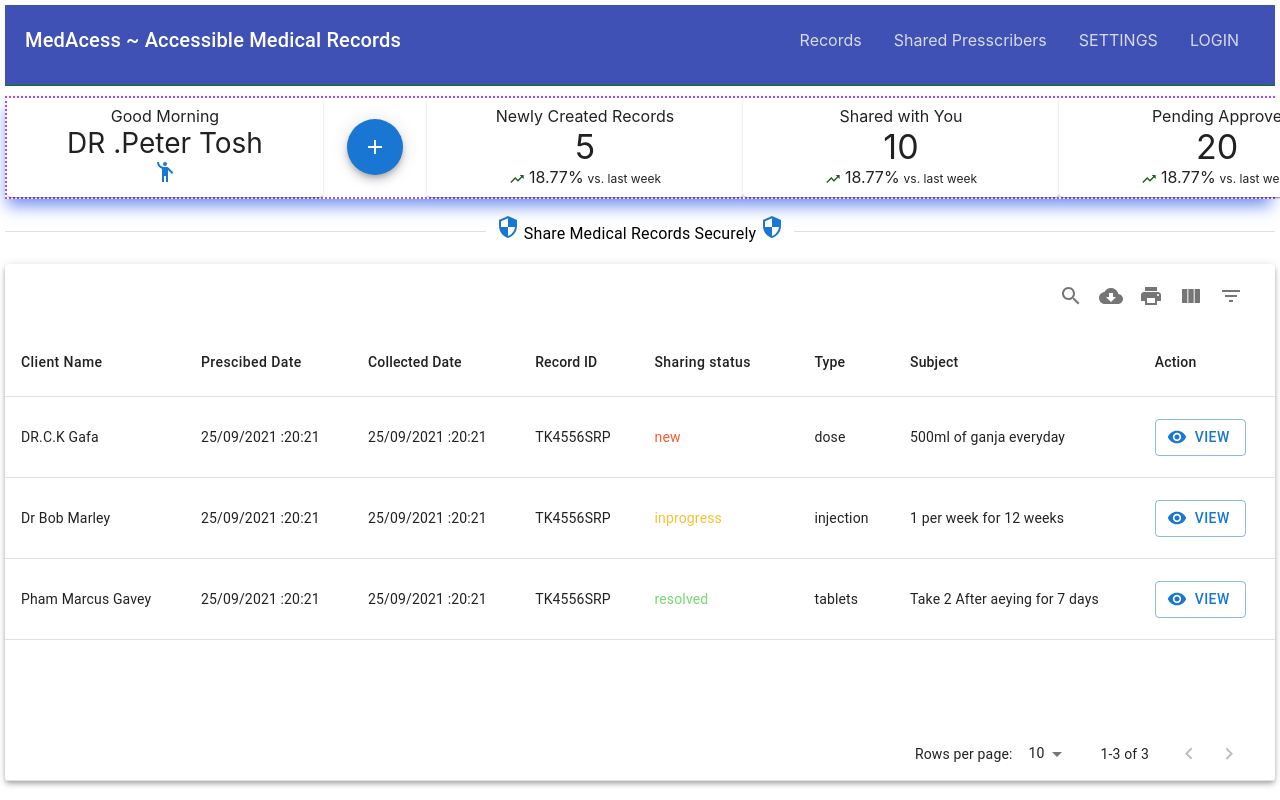
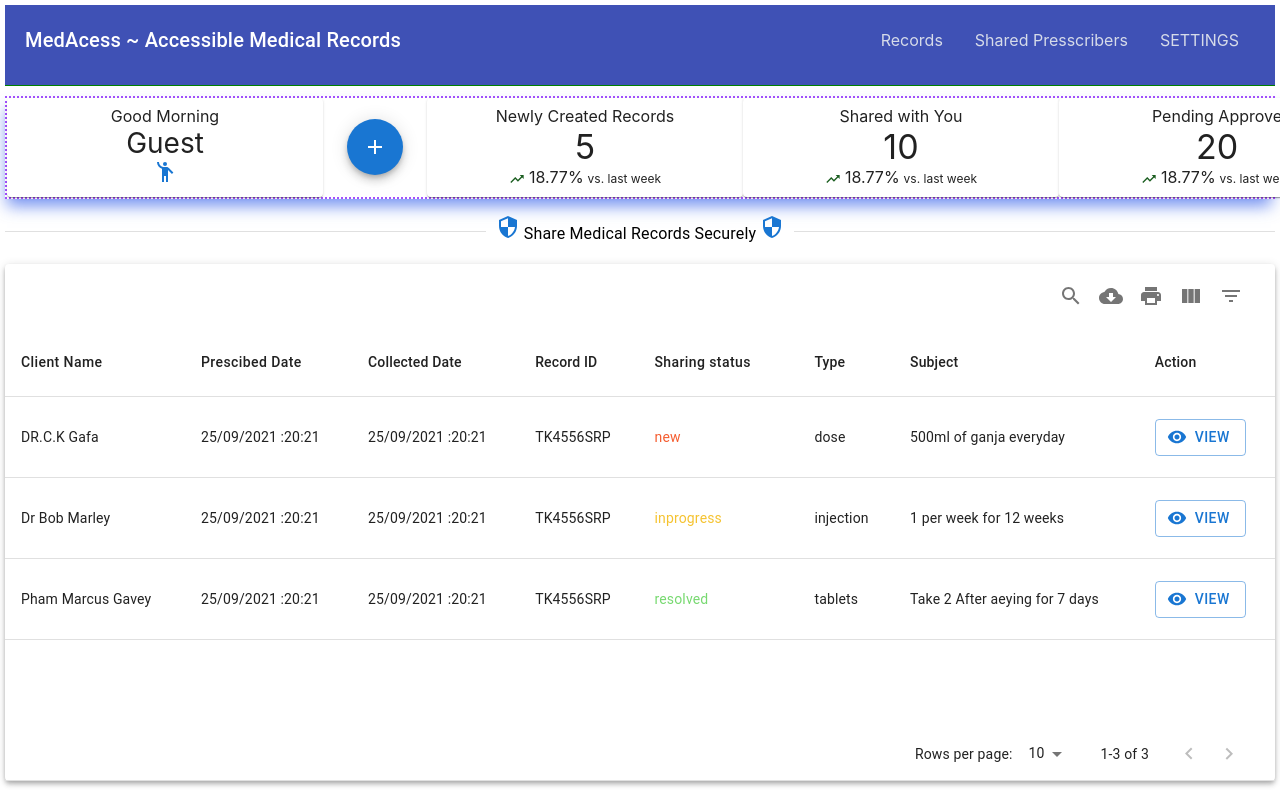
Before and after one commit to dzzirima/final_year_frontend, a React (Create React App) app: page /doctor in a window 1280 px wide. Shown: the top 800 px of the page. Built offline with nearby package versions, Linux system fonts and the light colour scheme.

Commit message:
feat :custome name of the person logged in

```diff
--- a/src/App.js
+++ b/src/App.js
@@ -5,14 +5,15 @@ import TopBar from "./components/TopBar/TopBar";
 import { routes } from "./Routes/routes";
 import { useLocation } from "react-router-dom";
 
-import { UserContextProvider } from "./context/userContext";
+import { UserContextProvider, useUserContext } from "./context/userContext";
 
 function App() {
+  const {user,loginStatus} = useUserContext()
   return (
     <UserContextProvider>
       <Router>
         <div className="App">
-          <TopBar />
+          {!loginStatus && <TopBar />}
           <Switch>
             {routes.map((route, index) => {
               return (
--- a/src/components/TopBar/TopBar.jsx
+++ b/src/components/TopBar/TopBar.jsx
@@ -17,8 +17,8 @@ import { useUserContext } from "../../context/userContext";
 // import { axiosInstance } from "../../../services/axios";
 
 const TopBar = () => {
-  const { user, isGuest,logout } = useUserContext();
-  console.log(user);
+  const { user,logout,login } = useUserContext();
+
 
   let refresher;
   const [active, setActivePage] = useState(false);
@@ -84,27 +84,18 @@ const TopBar = () => {
             </ListItem>
           </div>
 
-          {!user.isGuest ? (
+          {!user.isGuest && (
             <div className={active === "toadd" ? "topCenterActive" : undefined}>
             <ListItem
               button
               id="toadd"
               component={Link}
               to="/"
-            > LOGIN</ListItem>
+              onClick={login}
+            >  LOGOUT</ListItem>
           </div>
 
-          ) : (
-            <div className={active === "toadd" ? "topCenterActive" : undefined}>
-              <ListItem
-                button
-                id="toadd"
-                component={Link}
-                to="/"
-                onClick={logout}
-              > LOGOUT</ListItem>
-            </div>
-          )}
+          ) }
         </div>
 
         {/* <div className="topRight">
--- a/src/context/userContext.js
+++ b/src/context/userContext.js
@@ -1,18 +1,20 @@
 //**This file will house all the user context of the application */
 
 import { createContext, useContext, useState } from "react";
+const USER = {
+    name:"Guest",
+    isGuest:true
+}
 
 export const userContext = createContext({
     /**we need to put initial state */
-    user:null,
+    user:USER,
     login:() =>{},
-    logout:() =>{}
+    logout:() =>{},
+    loginStatus:false
 })
 
-const USER = {
-    name:"Guest",
-    isGuestUser:true
-}
+
 
 /**passing down props to children */
 export function UserContextProvider({children}){
@@ -21,11 +23,13 @@ export function UserContextProvider({children}){
 
     /**defining specific functions for the user ie login and logout */
     function login(username){
-        setuser({isGuest:true ,name:username})
+        setuser({isGuest:false ,name:username ,loginStatus:true})
+        console.log(user)
     }
 
     function logout(){
         setuser(USER)
+        setuser({loginStatus:false})
     }
 
     return(
@@ -43,7 +47,7 @@ export function UserContextProvider({children}){
  */
 export function useUserContext(){
 
-    const {user,login,logout}  = useContext(userContext)
+    const {user,login,logout,loginStatus}  = useContext(userContext)
 
-    return {user,login,logout}
+    return {user,login,logout,loginStatus}
 }
--- a/src/pages/Dashboard/DashBoard.jsx
+++ b/src/pages/Dashboard/DashBoard.jsx
@@ -7,13 +7,15 @@ import SecurityIcon from "@mui/icons-material/Security";
 import { TicketColumns as columns } from "../../services/TableColumn";
 import { sampleTickets as data } from "../../services/sampleData";
 import Greetings from "../../components/Greetings/Greetings";
+import { useUserContext } from "../../context/userContext";
 
 const DashBoard = () => {
   const [cost, setcost] = useState(0);
+  const{user} = useUserContext()
   return (
     <div className="mainDashBoard">
       <div className="mainSummaryContainer">
-        <Greetings message={"Good Morning"} userName ={"Peter Tosh"}/>
+        <Greetings message={"Good Morning"} userName ={user.name}/>
         <Summary name="Newly Created Records" value={5} />
         <Summary name="Shared Records" value={10} />
         <Summary name="Not Shared Records" value={20} />
--- a/src/pages/DashboardPhamacist/PhamacistDashBoard.jsx
+++ b/src/pages/DashboardPhamacist/PhamacistDashBoard.jsx
@@ -7,13 +7,17 @@ import SecurityIcon from "@mui/icons-material/Security";
 
 import { pharmacistColumns as columns } from "../../services/TableColumn";
 import { sampleTickets as data } from "../../services/sampleData";
+import { useUserContext } from "../../context/userContext";
+import Greetings from "../../components/Greetings/Greetings";
 
 const PhamacistDashBoard = () => {
   const [cost, setcost] = useState(0);
+  const{user} = useUserContext()
   return (
     <div className="mainDashBoard">
       <div className="mainSummaryContainer">
-      <Summary name="Hie Phamacist Gafa" value={35} />
+      <Greetings message={"Good Morning"} userName ={user.name}/>
+
         <Summary name="Newly Created Records" value={5} />
         <Summary name="Shared Records" value={10} />
         <Summary name="Not Shared Records" value={20} />
--- a/src/pages/DoctorDashBoard/DoctorsDashBoard.jsx
+++ b/src/pages/DoctorDashBoard/DoctorsDashBoard.jsx
@@ -9,13 +9,16 @@ import { doctorColumns as columns } from "../../services/TableColumn";
 import { sampleTickets as data } from "../../services/sampleData";
 import Greetings from "../../components/Greetings/Greetings";
 import AddPrescription from "../AddNew/AddPrescription";
+import { useUserContext } from "../../context/userContext";
+
 
 const DoctorDashBoard = () => {
   const [cost, setcost] = useState(0);
+  const{user} = useUserContext()
   return (
     <div className="mainDashBoard">
       <div className="mainSummaryContainer">
-      <Greetings message={"Good Morning"} userName ={"DR .Peter Tosh"}/>
+      <Greetings message={"Good Morning"} userName ={user.name}/>
       <AddPrescription/>
         <Summary name="Newly Created Records" value={5} />
         <Summary name="Shared with You" value={10} />
```
